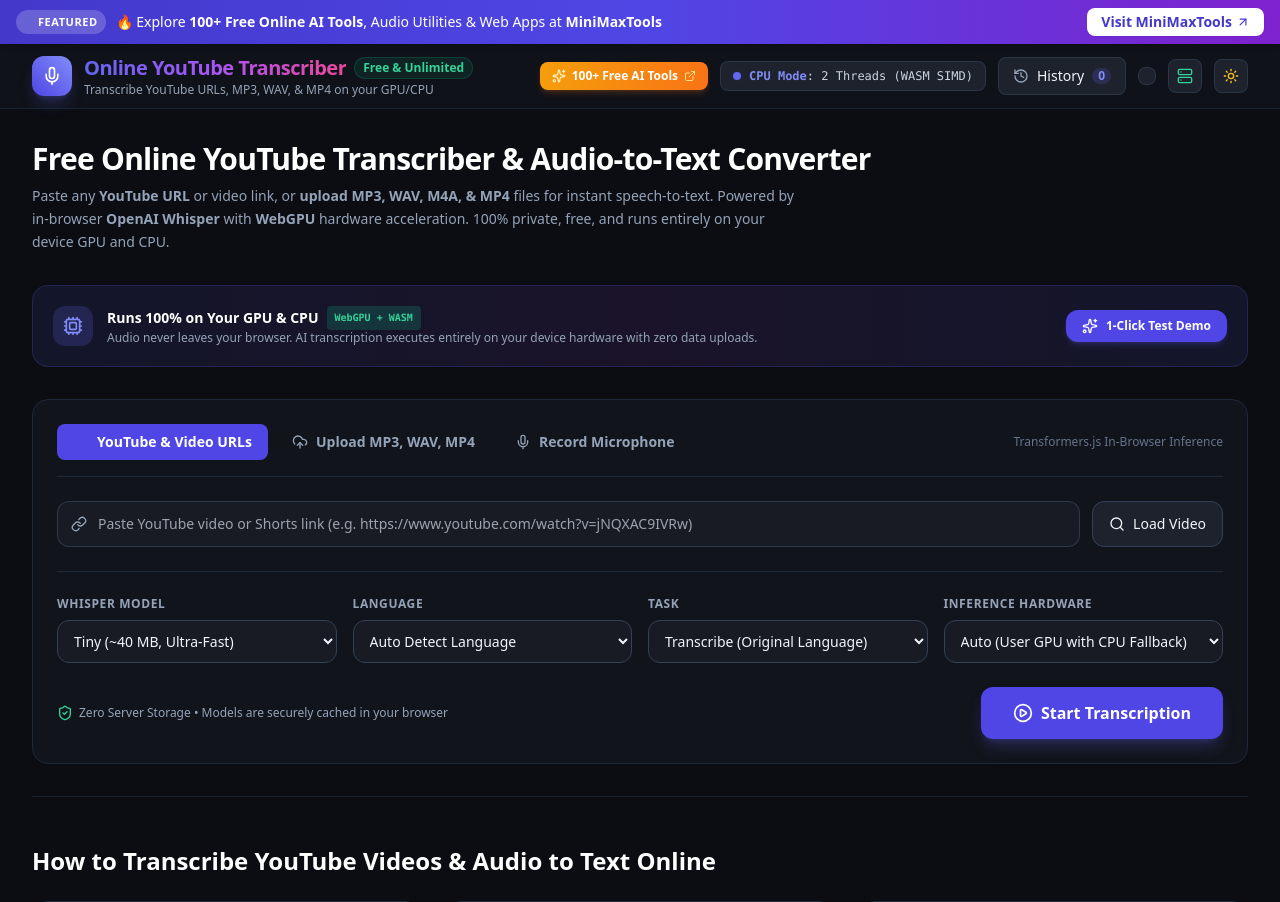
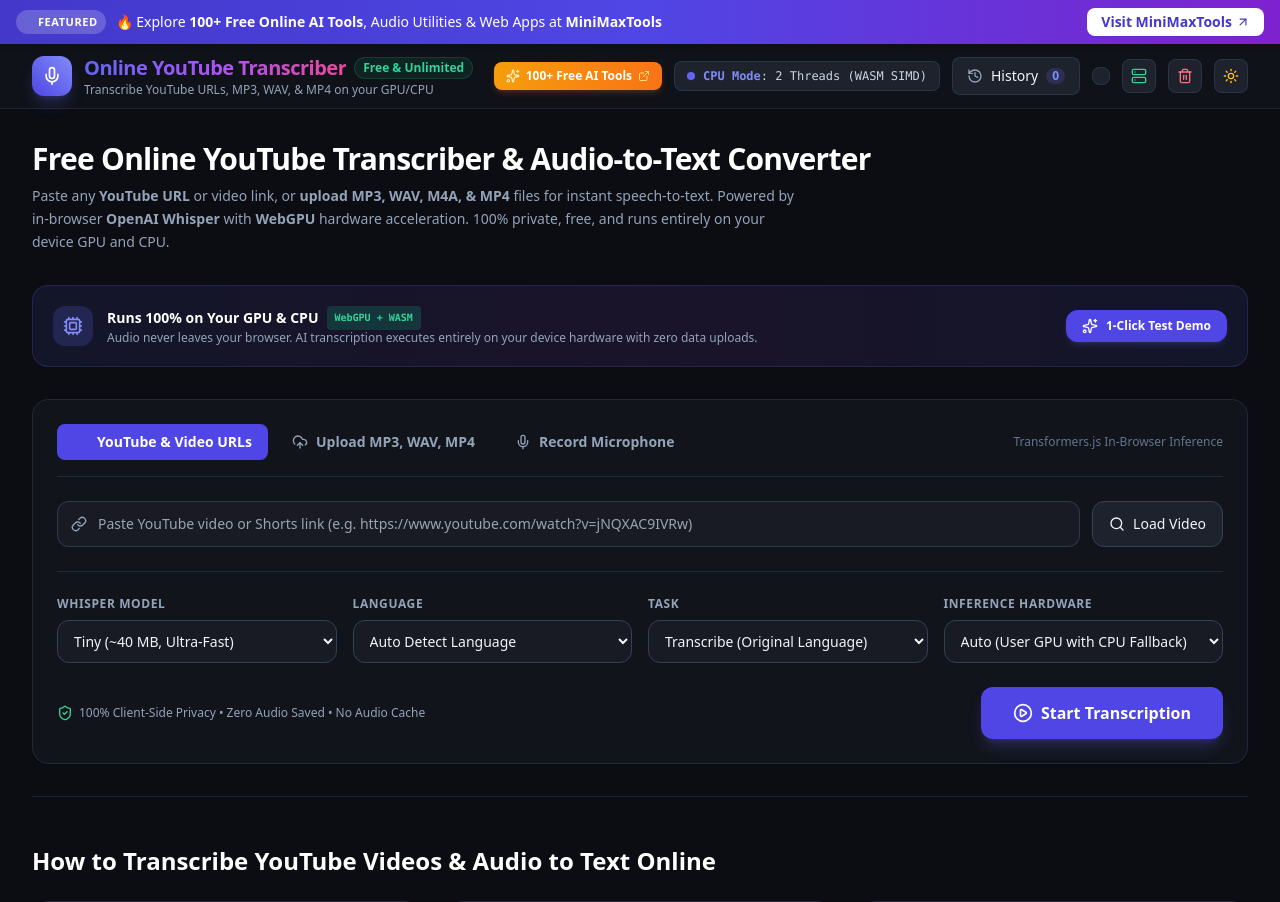
Before and after one commit to umeshkumar20540-oss/free-online-youtube-transcriber-audio-to-text-converter, a FastAPI app: page / in a window 1280 px wide. Shown: the top 902 px of the page. Run offline with FastAPI, Linux system fonts and the light colour scheme; some libraries are stand-ins or nearby versions.

Commit message:
fix(ui): clarify audio size vs AI model size, remove confusing cache label, add 1-click Clear Cache button

```diff
--- a/static/app.js
+++ b/static/app.js
@@ -105,6 +105,25 @@ if (serverConfigBtn) {
     if (next !== null && next.trim()) {
       localStorage.setItem('whisperflow_backend_url', next.trim().replace(/\/$/, ''));
       showToast('Backend URL updated to ' + next.trim(), 'success');
+    }
+  });
+}
+
+// Clear Browser Cache & Model Memory
+const clearCacheBtn = document.getElementById('clearCacheBtn');
+if (clearCacheBtn) {
+  clearCacheBtn.addEventListener('click', async () => {
+    if (confirm('Clear all downloaded AI models and browser memory? (Ensures 100% clean state, no old data)')) {
+      try {
+        if (window.caches) {
+          const keys = await caches.keys();
+          for (const k of keys) await caches.delete(k);
+        }
+        showToast('Browser cache and models cleared!', 'success');
+        setTimeout(() => location.reload(), 600);
+      } catch (e) {
+        showToast('Error clearing cache: ' + e.message, 'error');
+      }
     }
   });
 }
@@ -645,20 +664,29 @@ startTranscribeBtn.addEventListener('click', async () => {
         const pct = Math.min(95, Math.round((p.loaded / p.total) * 100));
         progressBarFill.style.width = `${pct}%`;
         progressPctText.textContent = `${pct}%`;
-        progressStatusText.textContent = `Downloading ${p.file || 'model weights'}...`;
-        progressSubText.textContent = `${(p.loaded / 1024 / 1024).toFixed(1)} MB / ${(p.total / 1024 / 1024).toFixed(1)} MB (Cached in browser)`;
+        progressStatusText.textContent = `Loading Whisper AI Model (${p.file || 'weights'})...`;
+        progressSubText.textContent = `AI Neural Network: ${(p.loaded / 1024 / 1024).toFixed(1)} MB / ${(p.total / 1024 / 1024).toFixed(1)} MB (GPU Memory)`;
       }
     } else if (msg.type === 'status') {
       progressStatusText.textContent = msg.message;
+      if (msg.message.includes('Transcribing')) {
+        const audioMB = currentAudioBlob ? (currentAudioBlob.size / 1048576).toFixed(1) : '2.7';
+        progressSubText.textContent = `Transcribing Audio: ${audioMB} MB (${formatTime(currentAudioDuration)}) • 100% Private (No Audio Cached)`;
+        progressBarFill.style.width = '95%';
+        progressBarFill.classList.add('animate-pulse');
+        progressPctText.textContent = 'Active';
+      }
       if (msg.message.includes('WebGPU Pipeline Ready')) {
         appendLiveStreamLine('&gt; WebGPU Pipeline Ready. Executing on your device GPU!');
       } else if (msg.message.includes('WebAssembly CPU Pipeline Ready')) {
         appendLiveStreamLine('&gt; WebAssembly CPU Pipeline Ready. Multi-threaded WASM active.');
       }
     } else if (msg.type === 'complete') {
+      progressBarFill.classList.remove('animate-pulse');
       progressBarFill.style.width = '100%';
       progressPctText.textContent = '100%';
-      progressStatusText.textContent = 'Complete!';
+      progressStatusText.textContent = 'Transcription Complete!';
+      progressSubText.textContent = `Finished in ${msg.result.execution_time || ''}s using ${msg.result.device_used}`;
 
       setTimeout(() => {
         progressCard.classList.add('hidden');
--- a/templates/index.html
+++ b/templates/index.html
@@ -158,6 +158,11 @@
         <!-- Server Backend Config Button -->
         <button id="serverConfigBtn" class="p-2 rounded-lg bg-slate-100 hover:bg-slate-200 dark:bg-surface-800 dark:hover:bg-surface-700 border border-slate-200 dark:border-slate-700/60 transition" title="Colab / Cloud Backend Settings">
           <i data-lucide="server" class="w-4 h-4 text-emerald-400"></i>
+        </button>
+
+        <!-- Clear Cache Button -->
+        <button id="clearCacheBtn" class="p-2 rounded-lg bg-slate-100 hover:bg-slate-200 dark:bg-surface-800 dark:hover:bg-surface-700 border border-slate-200 dark:border-slate-700/60 transition" title="Clear Browser & Model Cache">
+          <i data-lucide="trash-2" class="w-4 h-4 text-rose-400"></i>
         </button>
 
         <!-- Dark/Light Theme Toggle -->
@@ -356,7 +361,7 @@
       <div class="mt-6 flex flex-col sm:flex-row items-center justify-between gap-4">
         <div class="text-xs text-slate-400 flex items-center space-x-1.5">
           <i data-lucide="shield-check" class="w-4 h-4 text-emerald-400"></i>
-          <span>Zero Server Storage &bull; Models are securely cached in your browser</span>
+          <span>100% Client-Side Privacy &bull; Zero Audio Saved &bull; No Audio Cache</span>
         </div>
         <button id="startTranscribeBtn" class="w-full sm:w-auto px-8 py-3.5 bg-gradient-to-r from-brand-600 to-indigo-600 hover:from-brand-500 hover:to-indigo-500 text-white font-semibold rounded-xl shadow-lg shadow-brand-500/25 flex items-center justify-center space-x-2 transition disabled:opacity-50 disabled:cursor-not-allowed">
           <i data-lucide="play-circle" class="w-5 h-5"></i>
```
Also changed, not shown: index.html (+6 -1 lines).
